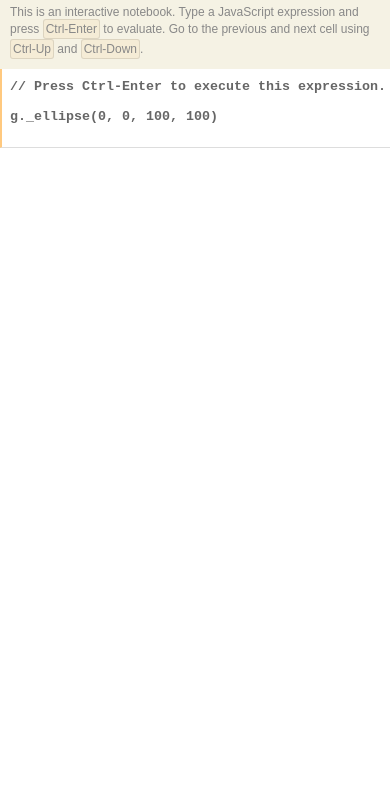
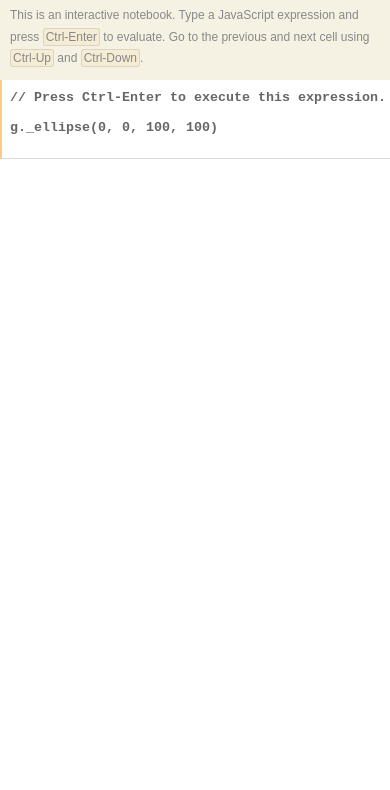
Before and after one commit to nodebox/vg.js, a website: page index.html in a window 390 px wide. Shown: the part 46-836 px from the top of the page. Drawn offline with nearby package versions, Linux system fonts and the light colour scheme.

Commit message:
Help line looks a bit better on small screens.

```diff
--- a/index.html
+++ b/index.html
@@ -34,6 +34,7 @@
             color: #888;
             margin: 0;
             padding: 10px;
+            line-height: 1.8em;
         }
 
         .key {
@@ -42,6 +43,7 @@
             background: #f5ecd6;
             border: 1px solid rgba(0, 0, 0, 0.1);
             border-radius: 3px;
+            line-height: 1em;
         }
 
         .cell {
```
